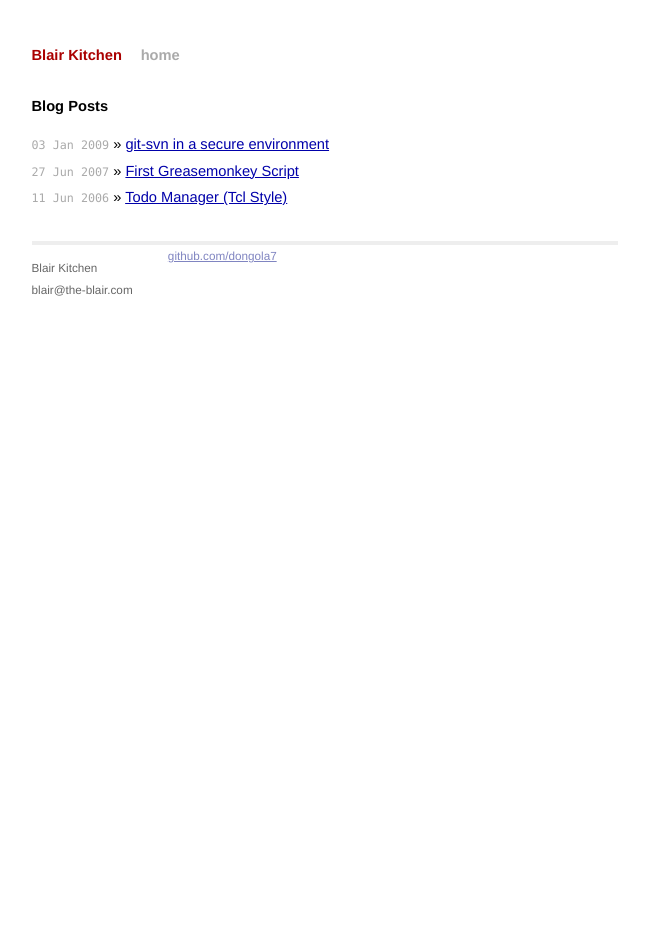
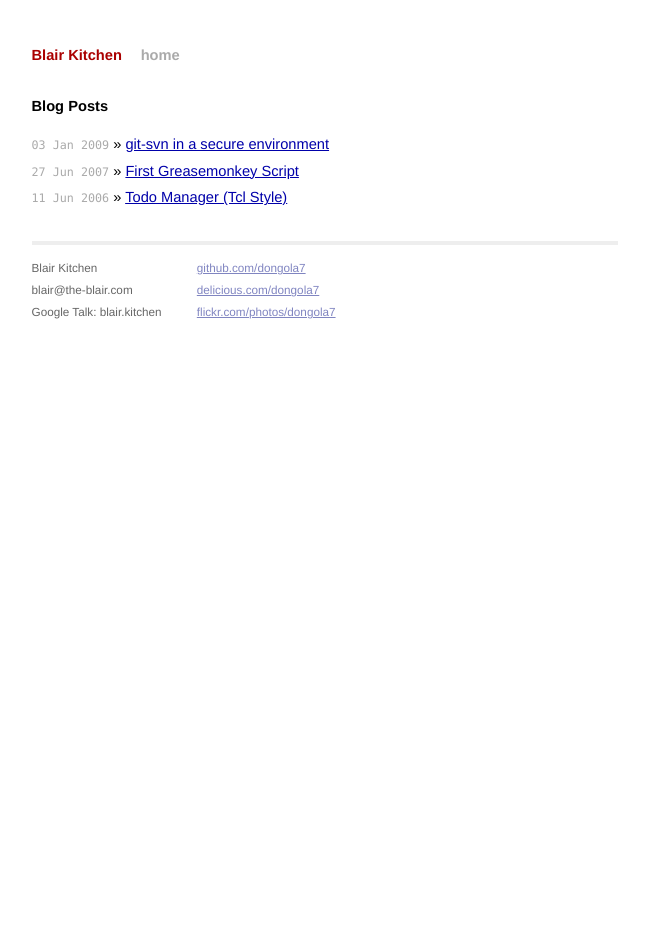
Before and after one commit to dongola7/dongola7.github.com, a Jekyll site: the page built from index.html, in a window 1280 px wide. Shown: the whole page, without its empty margins (315-964 px from the left). Built offline with Jekyll 4.4.1, drawn with Linux system fonts in a browser that asks for light colours.

Commit message:
Adding some further contact information to the default layout.

```diff
--- a/_layouts/default.html
+++ b/_layouts/default.html
@@ -23,11 +23,16 @@
 		<div class="contact">
 			<p>
 			Blair Kitchen <br/>
-			blair@the-blair.com
+			blair@the-blair.com<br/>
+			Google Talk: blair.kitchen
 			</p>
 		</div>
 		<div class="contact">
-			<a href="http://github.com/dongola7">github.com/dongola7</a>
+			<p>
+			<a href="http://github.com/dongola7">github.com/dongola7</a><br/>
+			<a href="http://delicious.com/dongola7">delicious.com/dongola7</a><br/>
+			<a href="http://flickr.com/photos/dongola7">flickr.com/photos/dongola7</a>
+			</p>
 		</div>
 	</div>
 </div>
```
